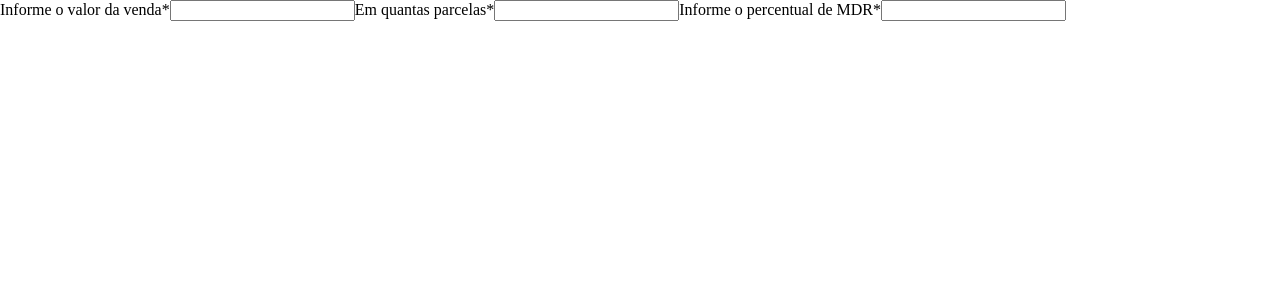
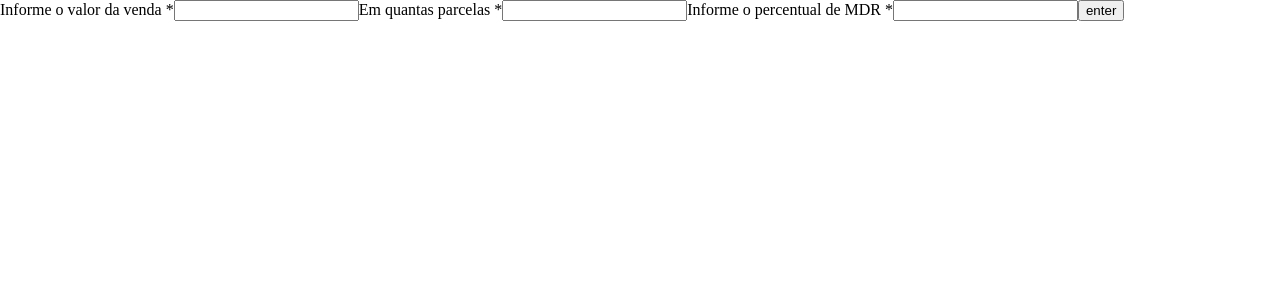
Before and after one commit to gabrielAlencar33564/simulate_your_antecipation, a React (Vite) app: page / in a window 1280 px wide. Shown: the top 300 px of the page. Built offline with nearby package versions, Linux system fonts and the light colour scheme.

Commit message:
feat: create context

```diff
--- a/src/App.tsx
+++ b/src/App.tsx
@@ -1,9 +1,14 @@
 import { RoutesPage } from './routes'
+import { AntecipationProvider } from './context'
 import './style/reset.css'
 import './style/global.css'
 
 function App() {
-  return <RoutesPage />
+  return (
+    <AntecipationProvider>
+      <RoutesPage />
+    </AntecipationProvider>
+  )
 }
 
 export default App
--- a/src/components/FormDashboard/index.tsx
+++ b/src/components/FormDashboard/index.tsx
@@ -1,5 +1,5 @@
-import { IInputKeys } from '../Input/interfaces'
-import { useForm } from 'react-hook-form'
+import { IInputKeys } from '../../context/interfaces'
+import { useForm, SubmitHandler } from 'react-hook-form'
 import { yupResolver } from '@hookform/resolvers/yup'
 import { formSchema } from './validator'
 import { Input } from '../Input'
@@ -13,20 +13,24 @@ export const FormDashboard = () => {
     resolver: yupResolver(formSchema),
   })
 
+  const onSubmit: SubmitHandler<IInputKeys> = (data) => {
+    console.log(data)
+  }
+
   return (
-    <form>
+    <form onSubmit={handleSubmit(onSubmit)}>
       <Input
-        id="saleValue"
+        id="amount"
         label="Informe o valor da venda"
         type="text"
         register={register}
-        errors={errors.saleValue?.message}
+        errors={errors.amount?.message}
         required
       />
       <Input
         id="installments"
         label="Em quantas parcelas"
-        type="text"
+        type="number"
         register={register}
         errors={errors.installments?.message}
         required
@@ -34,11 +38,13 @@ export const FormDashboard = () => {
       <Input
         id="mdr"
         label="Informe o percentual de MDR"
-        type="text"
+        type="number"
         register={register}
         errors={errors.mdr?.message}
         required
       />
+
+      <button type="submit">enter</button>
     </form>
   )
 }
--- a/src/components/FormDashboard/validator.ts
+++ b/src/components/FormDashboard/validator.ts
@@ -1,10 +1,13 @@
 import * as yup from 'yup'
-// saleValue: string
-//   installments: string
-//   mdr: string
 
 export const formSchema = yup.object().shape({
-  saleValue: yup.string().required(),
-  installments: yup.number().required(),
-  mdr: yup.number(),
+  amount: yup
+    .string()
+    .required('Campo obrigatório')
+    .matches(/^[1-9]\d{0,2}(\.\d{3})*,\d{2}$/, 'Valor inválido'),
+  installments: yup
+    .number()
+    .max(12, 'Máximo de 12 parcelas')
+    .typeError('Campo obrigatório'),
+  mdr: yup.number().positive().typeError('Campo obrigatório'),
 })
--- a/src/components/Input/index.tsx
+++ b/src/components/Input/index.tsx
@@ -1,4 +1,5 @@
-import { InputProps, IInputKeys } from './interfaces'
+import { InputProps } from './interfaces'
+import { IInputKeys } from './interfaces'
 import { FieldPath } from 'react-hook-form'
 
 export const Input = ({ required = false, ...props }: InputProps) => {
@@ -7,7 +8,7 @@ export const Input = ({ required = false, ...props }: InputProps) => {
       {props.label && (
         <label htmlFor={props.id}>
           {props.label}
-          {required && <span>*</span>}
+          {required && <span> *</span>}
         </label>
       )}
       <input
@@ -15,7 +16,7 @@ export const Input = ({ required = false, ...props }: InputProps) => {
         id={props.id}
         {...props.register(props.id as FieldPath<IInputKeys>)}
       />
-      {props.errors && <span>Campo Obrigatório</span>}
+      {props.errors && <span>{props.errors}</span>}
     </>
   )
 }
--- /dev/null
+++ b/src/context/index.tsx
@@ -0,0 +1,19 @@
+import { createContext, useContext } from 'react'
+import { IAntecipationContext, IAntecipationProvider } from './interfaces'
+
+const AntecipationContext = createContext<IAntecipationContext>(
+  {} as IAntecipationContext,
+)
+
+export const AntecipationProvider = ({ children }: IAntecipationProvider) => {
+  return (
+    <AntecipationContext.Provider value={{}}>
+      {children}
+    </AntecipationContext.Provider>
+  )
+}
+
+export const useAntecipationContext = (): IAntecipationContext => {
+  const context = useContext(AntecipationContext)
+  return context
+}
--- /dev/null
+++ b/src/context/interfaces.ts
@@ -0,0 +1,12 @@
+import { ReactNode } from 'react'
+
+export interface IAntecipationProvider {
+  children: ReactNode
+}
+export interface IAntecipationContext {}
+
+export interface IInputKeys {
+  amount: string
+  installments: number
+  mdr: number
+}
```
Also changed, not shown: src/components/Input/interfaces.ts (+1 -6 lines), src/services/api.ts (added).
